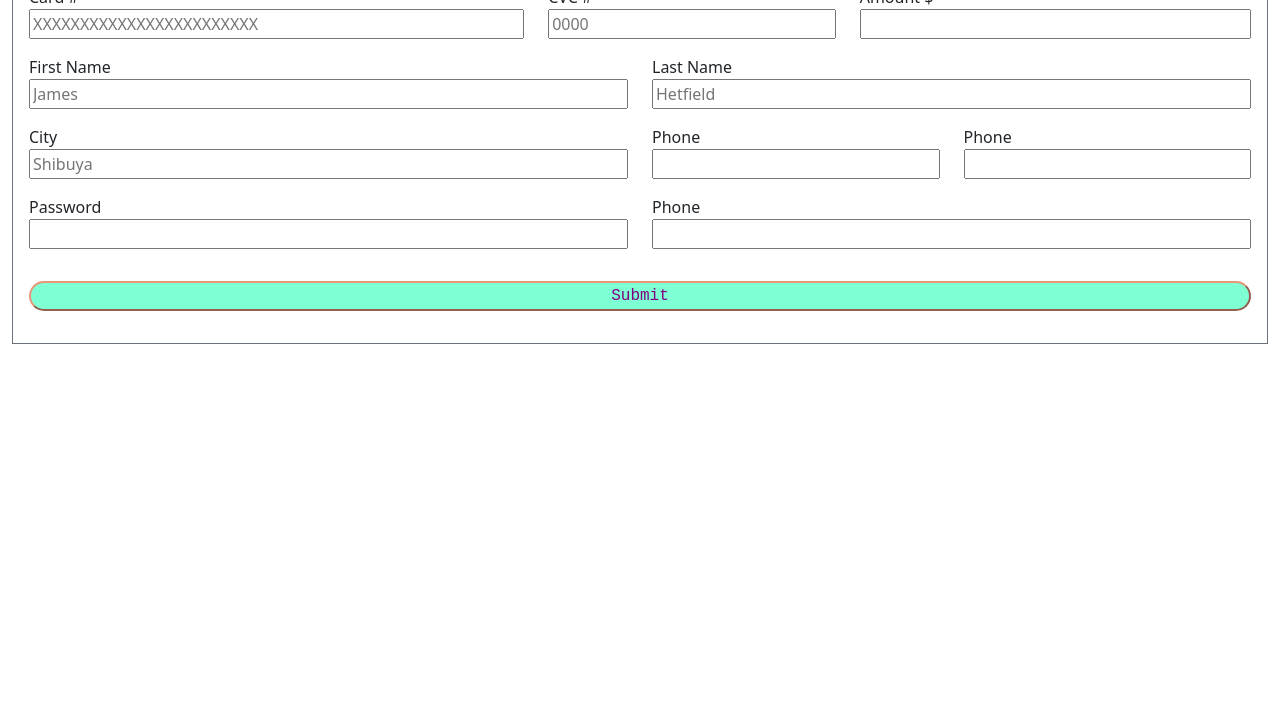
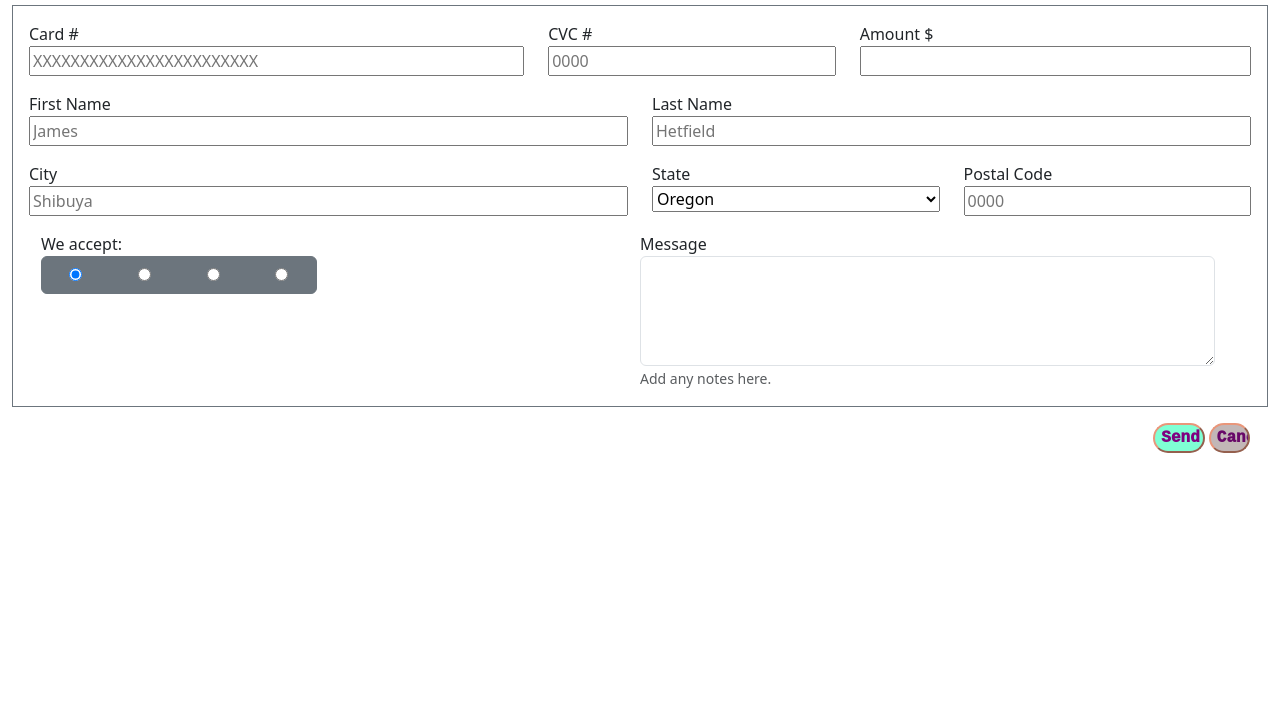
Before and after one commit to 4GeeksAcademy/RicardoFormulario, a plain HTML site: page index.html in a window 1280 px wide. Shown: the part 88-800 px from the top of the page. Drawn offline with nearby package versions, Linux system fonts and the light colour scheme.

Commit message:
Proyecto en progreso

```diff
--- a/index.html
+++ b/index.html
@@ -11,7 +11,8 @@
 </head>
 
 <body>
-    <h1>Formularios</h1>
+    <h1>Payment form</h1>
+    <h4 class="container-fluid">Some fields are missing</h4>
     <div class="container-fluid">
         <div class="form-wrapper">
             <form class="p-3 border border-secondary">
@@ -20,21 +21,24 @@
                         <label for="Card">
                             Card #
                         </label>
-                        <input name="Card" type="text" pattern="[0-24]" value="" minlength="24" maxlength="24" placeholder="XXXXXXXXXXXXXXXXXXXXXXXX" required/>
+                        <input name="Card" type="text" pattern="[0-24]" value="" minlength="24" maxlength="24"
+                            placeholder="XXXXXXXXXXXXXXXXXXXXXXXX" required />
 
                     </div>
                     <div class="d-flex flex-column mb-3 col-12 col-md-6 col-lg-3">
                         <label for="CVC">
                             CVC #
                         </label>
-                        <input name="CVC" type="text" pattern="[0-4]" value="" minlength="4" maxlength="4" placeholder="0000" required/>
+                        <input name="CVC" type="text" pattern="[0-4]" value="" minlength="4" maxlength="4"
+                            placeholder="0000" required />
                     </div>
 
                     <div class="d-flex flex-column mb-3 col-12 col-md-6 col-lg-4">
                         <label for="Amount">
                             Amount $
                         </label>
-                        <input name="Amount" type="text" pattern="[1-2000]" value="" minlength="1" placeholder="" required/>
+                        <input name="Amount" type="text" pattern="[1-2000]" value="" minlength="1" placeholder=""
+                            required />
                     </div>
                 </div>
 
@@ -63,44 +67,68 @@
                     </div>
 
                     <div class="d-flex flex-column mb-3 col-12 col-md-6 col-lg-3">
-                        <label for="Phone">
-                            Phone
+                        <label for="State">
+                            State
                         </label>
-                        <input name="Phone" type="text" pattern="[0-9]" value="" minlength="25" maxlength="50" />
+                        <select name="State">
+                            <option value="Oregon">Oregon </option>
+                            <option value="Delaware">Delaware</option>
+                            <option value="Colorado">Colorado</option>
+                            <option value="Georgia">Georgia</option>
+                        </select>
                     </div>
 
                     <div class="d-flex flex-column mb-3 col-12 col-md-6 col-lg-3">
-                        <label for="Phone">
-                            Phone
+                        <label for="Postalcode">
+                            Postal Code
                         </label>
-                        <input name="Phone" type="text" pattern="[0-9]" value="" minlength="25" maxlength="50" />
+                        <input name="Postalcode" type="text" pattern="[5]" value="" minlength="4" maxlength="4"
+                            placeholder="0000" required />
                     </div>
                 </div>
 
-                <div class="row">
-                    <div class="d-flex flex-column mb-3 col-12 col-md-6 col-lg-6">
-                        <label for="Password">
-                            Password
+                <div class="row container-fluid">
+                    <div class="d-flex flex-column col-12 col-md-3 col-lg-3 mr-auto">
+                        <label for="radiostarjet">
+                            We accept:
                         </label>
-                        <input name="Password" type="password" value="" minlength="8" required />
+                        <div class="btn-group" data-toggle="buttons">
+                            <label class="btn btn-secondary">
+                                <input autocomplete="off" checked id="blue" name="options" type="radio">
+                                <i class="fa-brands fa-cc-mastercard"></i>
+                            </label>
+                            <label class="btn btn-secondary">
+                                <input autocomplete="off" id="red" name="options" type="radio">
+                                <i class="fab fa-cc-visa"></i>
+                            </label>
+                            <label class="btn btn-secondary">
+                                <input autocomplete="off" id="green" name="options" type="radio">
+                                <i class="fab fa-cc-diners-club"></i>
+                            </label>
+                            <label class="btn btn-secondary">
+                                <input autocomplete="off" id="yellow" name="options" type="radio">
+                                <i class="fab fa-cc-amex"></i>
+                            </label>
+                        </div>
                     </div>
 
-                    <div class="d-flex flex-column mb-3 col-12 col-md-6 col-lg-6">
-                        <label for="Phone">
-                            Phone
+                    <div class="col-md-6 col-lg-6 justify-content-end ms-auto">
+                        <label for="Message">
+                            Message
                         </label>
-                        <input name="Phone" type="text" pattern="[0-9]" value="" minlength="25" maxlength="50" />
+                        <textarea class="form-control" id="Message" rows="4"></textarea>
+                        <small class="text-muted">Add any notes here.</small>
                     </div>
                 </div>
-
-
-
-
-
-
-                <input class="submitButton" type="submit" />
-            </form>
-        </div>
+    </div>
+    <div class="container-fluid" id="buttons">
+    <div class="buttons col-12 col-md-1 col-lg-1 ms-auto">
+    <input class="submitButton1" type="submit" value="Send"/>
+    <input class="submitButton2" type="submit" value="Cancel"/>
+    </form>
+    </div>
+</div>
+    </div>
     </div>
 
 
--- a/styles.css
+++ b/styles.css
@@ -1,10 +1,7 @@
-h1 {
-    color: red;
-}
 .form-wrapper {
     margin: 0 auto;
 }
-.submitButton {
+.submitButton1 {
     border-radius: 15px;
     color: purple;
     background-color: aquamarine;
@@ -12,6 +9,29 @@ h1 {
     border-color: darksalmon;
     margin-top: 16px;
     margin-bottom: 16px;
-    width: 100%;
+    width: 50%;
     text-align: center;
+    font-weight: 1000;
 }
+.submitButton2 {
+    border-radius: 15px;
+    color: rgb(104, 8, 104);
+    background-color: rgb(194, 183, 183);
+    font-family: monospace;
+    border-color: darksalmon;
+    margin-top: 16px;
+    margin-bottom: 16px;
+    width: 40%;
+    text-align: center;
+    font-weight: 1000;
+}
+h1 {
+    color: black;
+    font-family: 'Franklin Gothic Medium', 'Arial Narrow', Arial, sans-serif;
+}
+
+h4 {
+    background-color: rgb(211, 121, 121);
+    font-family: Arial, Helvetica, sans-serif;
+    border-radius: 20px;
+}
```
